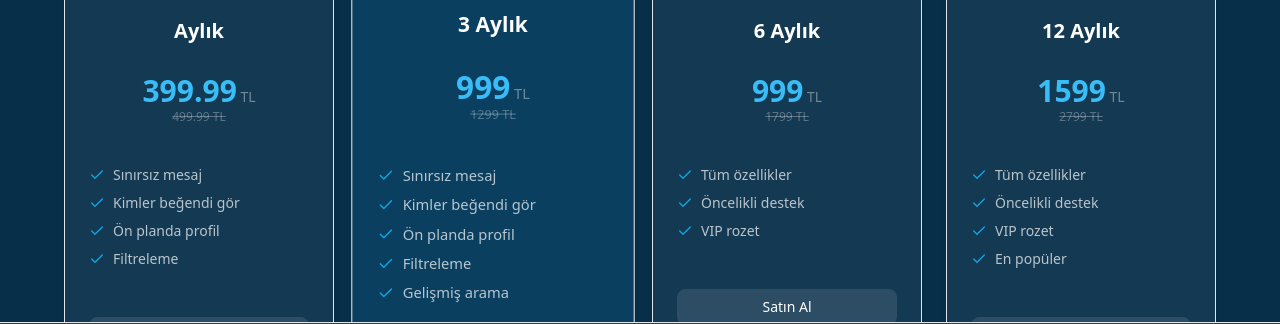
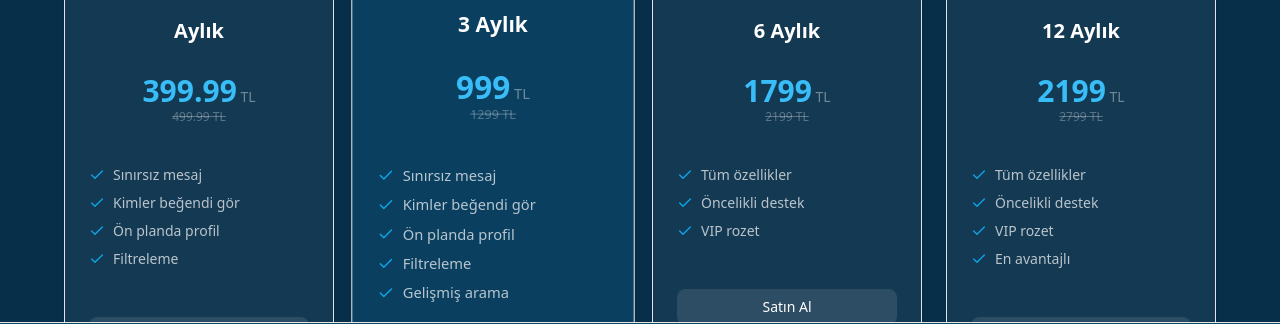
Before and after one commit to ylmzchdr/egelove-backend, a Next.js app in the folder frontend/: page /premium in a window 1280 px wide. Shown: the part 413-737 px from the top of the page. Built offline with nearby package versions, Linux system fonts and the light colour scheme; no server answers.

Commit message:
add language based premium pricing

```diff
--- a/frontend/app/premium/page.tsx
+++ b/frontend/app/premium/page.tsx
@@ -7,35 +7,145 @@ import { Card } from "@/components/ui/card";
 import Header from "@/components/Header";
 import Footer from "@/components/Footer";
 import AuthDialog from "@/components/AuthDialog";
+import { useI18n } from "@/lib/i18n-context";
 
-const plans = [
-  { id: "MONTHLY", name: "Aylık", price: 399.99, originalPrice: 499.99, days: 30, icon: Star, features: ["Sınırsız mesaj", "Kimler beğendi gör", "Ön planda profil", "Filtreleme"] },
-  { id: "QUARTERLY", name: "3 Aylık", price: 999, originalPrice: 1299, days: 90, icon: Zap, popular: true, features: ["Sınırsız mesaj", "Kimler beğendi gör", "Ön planda profil", "Filtreleme", "Gelişmiş arama"] },
-  { id: "SEMI_ANNUAL", name: "6 Aylık", price: 999, originalPrice: 1799, days: 180, icon: Sparkles, features: ["Tüm özellikler", "Öncelikli destek", "VIP rozet"] },
-  { id: "ANNUAL", name: "12 Aylık", price: 1599, originalPrice: 2799, days: 365, icon: Crown, features: ["Tüm özellikler", "Öncelikli destek", "VIP rozet", "En popüler"] },
+const plansTR = [
+  {
+    id: "MONTHLY",
+    name: "Aylık",
+    price: 399.99,
+    originalPrice: 499.99,
+    currency: "TL",
+    paymentUrl: "https://www.shopier.com/4696153",
+    icon: Star,
+    features: ["Sınırsız mesaj", "Kimler beğendi gör", "Ön planda profil", "Filtreleme"],
+  },
+  {
+    id: "QUARTERLY",
+    name: "3 Aylık",
+    price: 999,
+    originalPrice: 1299,
+    currency: "TL",
+    paymentUrl: "https://www.shopier.com/4696342",
+    icon: Zap,
+    popular: true,
+    features: ["Sınırsız mesaj", "Kimler beğendi gör", "Ön planda profil", "Filtreleme", "Gelişmiş arama"],
+  },
+  {
+    id: "SEMI_ANNUAL",
+    name: "6 Aylık",
+    price: 1799,
+    originalPrice: 2199,
+    currency: "TL",
+    paymentUrl: "https://www.shopier.com/4696348",
+    icon: Sparkles,
+    features: ["Tüm özellikler", "Öncelikli destek", "VIP rozet"],
+  },
+  {
+    id: "ANNUAL",
+    name: "12 Aylık",
+    price: 2199,
+    originalPrice: 2799,
+    currency: "TL",
+    paymentUrl: "https://www.shopier.com/4696353",
+    icon: Crown,
+    features: ["Tüm özellikler", "Öncelikli destek", "VIP rozet", "En avantajlı"],
+  },
+];
+
+const plansUSD = [
+  {
+    id: "MONTHLY",
+    name: "1 Month",
+    price: 12.99,
+    originalPrice: 15.99,
+    currency: "$",
+    paymentUrl: "https://www.shopier.com/4784827",
+    icon: Star,
+    features: ["Unlimited messages", "See who liked you", "Featured profile", "Filters"],
+  },
+  {
+    id: "QUARTERLY",
+    name: "3 Months",
+    price: 29.99,
+    originalPrice: 39.99,
+    currency: "$",
+    paymentUrl: "https://www.shopier.com/4784852",
+    icon: Zap,
+    popular: true,
+    features: ["Unlimited messages", "See who liked you", "Featured profile", "Filters", "Advanced search"],
+  },
+  {
+    id: "SEMI_ANNUAL",
+    name: "6 Months",
+    price: 49.99,
+    originalPrice: 69.99,
+    currency: "$",
+    paymentUrl: "https://www.shopier.com/4784878",
+    icon: Sparkles,
+    features: ["All features", "Priority support", "VIP badge"],
+  },
+  {
+    id: "ANNUAL",
+    name: "12 Months",
+    price: 79.99,
+    originalPrice: 109.99,
+    currency: "$",
+    paymentUrl: "https://www.shopier.com/4784893",
+    icon: Crown,
+    features: ["All features", "Priority support", "VIP badge", "Best value"],
+  },
 ];
 
 export default function PremiumPage() {
   const [authTab, setAuthTab] = useState<"login" | "register" | null>(null);
   const [selected, setSelected] = useState<string>("QUARTERLY");
 
+  const { lang } = useI18n();
+  const isTR = lang === "TR";
+  const plans = isTR ? plansTR : plansUSD;
+
+  const title = isTR ? "Premium Üyelik" : "Premium Membership";
+  const subtitle = isTR
+    ? "Gerçek aşkı bulmak için bir adım önde ol"
+    : "Stay one step ahead to find real connection";
+  const popularText = isTR ? "Popüler" : "Popular";
+  const buyText = isTR ? "Satın Al" : "Buy Now";
+
+  const formatPrice = (price: number) => {
+    return price % 1 === 0 ? price.toString() : price.toFixed(2);
+  };
+
   const handleBuy = (planId: string) => {
     const token = localStorage.getItem("accessToken");
-    if (!token) { setAuthTab("login"); return; }
-    alert(`${planId} paketi seçildi. Shopier yönlendirmesi yapılacak.`);
+
+    if (!token) {
+      setAuthTab("login");
+      return;
+    }
+
+    const plan = plans.find((p) => p.id === planId);
+    if (!plan) return;
+
+    window.location.href = plan.paymentUrl;
   };
 
   return (
     <div className="min-h-screen bg-pink-950 text-white">
       <Header onOpenLogin={() => setAuthTab("login")} onOpenRegister={() => setAuthTab("register")} />
+
       <section className="py-20">
         <div className="mx-auto max-w-7xl px-4 text-center">
           <Crown className="w-12 h-12 text-yellow-400 mx-auto mb-4" />
-          <h1 className="text-4xl md:text-5xl font-bold mb-4">Premium Üyelik</h1>
-          <p className="text-white/60 max-w-xl mx-auto mb-12">Gerçek aşkı bulmak için bir adım önde ol</p>
+
+          <h1 className="text-4xl md:text-5xl font-bold mb-4">{title}</h1>
+
+          <p className="text-white/60 max-w-xl mx-auto mb-12">{subtitle}</p>
+
           <div className="grid grid-cols-1 md:grid-cols-2 lg:grid-cols-4 gap-6 max-w-6xl mx-auto">
             {plans.map((plan) => {
               const Icon = plan.icon;
+
               return (
                 <Card
                   key={plan.id}
@@ -48,30 +158,49 @@ export default function PremiumPage() {
                 >
                   {plan.popular && (
                     <div className="absolute -top-3 left-1/2 -translate-x-1/2 bg-pink-600 text-white text-xs font-bold px-4 py-1 rounded-full">
-                      Popüler
+                      {popularText}
                     </div>
                   )}
+
                   <Icon className={`w-8 h-8 mx-auto mb-3 ${selected === plan.id ? "text-pink-300" : "text-white/50"}`} />
+
                   <h3 className="text-xl font-bold mb-1">{plan.name}</h3>
+
                   <div className="mb-4">
-                    <span className="text-3xl font-bold text-pink-300">{plan.price % 1 === 0 ? plan.price : plan.price.toFixed(2)}</span>
-                    <span className="text-white/40 text-sm"> TL</span>
+                    <span className="text-3xl font-bold text-pink-300">
+                      {formatPrice(plan.price)}
+                    </span>
+
+                    <span className="text-white/40 text-sm"> {plan.currency}</span>
+
                     {plan.originalPrice && (
-                      <span className="block text-white/30 text-xs line-through">{plan.originalPrice % 1 === 0 ? plan.originalPrice : plan.originalPrice.toFixed(2)} TL</span>
+                      <span className="block text-white/30 text-xs line-through">
+                        {formatPrice(plan.originalPrice)} {plan.currency}
+                      </span>
                     )}
                   </div>
+
                   <ul className="text-left text-sm space-y-2 mb-6">
-                    {plan.features.map((f, i) => (
-                      <li key={i} className="flex items-center gap-2 text-white/70">
-                        <Check className="w-4 h-4 text-pink-400" /> {f}
+                    {plan.features.map((feature, index) => (
+                      <li key={index} className="flex items-center gap-2 text-white/70">
+                        <Check className="w-4 h-4 text-pink-400" />
+                        {feature}
                       </li>
                     ))}
                   </ul>
+
                   <Button
-                    className={`w-full ${selected === plan.id ? "bg-pink-600 hover:bg-pink-700" : "bg-white/10 hover:bg-white/20"} text-white`}
-                    onClick={() => handleBuy(plan.id)}
+                    className={`w-full ${
+                      selected === plan.id
+                        ? "bg-pink-600 hover:bg-pink-700"
+                        : "bg-white/10 hover:bg-white/20"
+                    } text-white`}
+                    onClick={(e) => {
+                      e.stopPropagation();
+                      handleBuy(plan.id);
+                    }}
                   >
-                    Satın Al
+                    {buyText}
                   </Button>
                 </Card>
               );
@@ -79,7 +208,9 @@ export default function PremiumPage() {
           </div>
         </div>
       </section>
+
       <Footer />
+
       <AuthDialog activeTab={authTab} onClose={() => setAuthTab(null)} />
     </div>
   );
```
